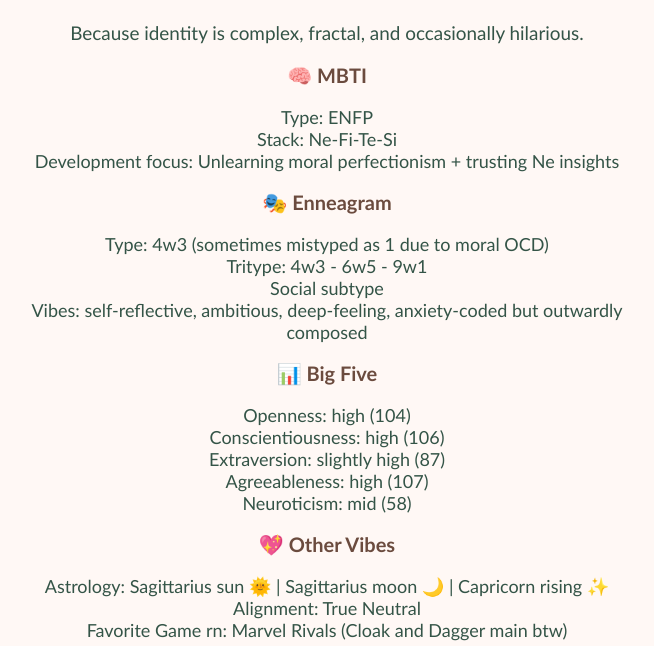
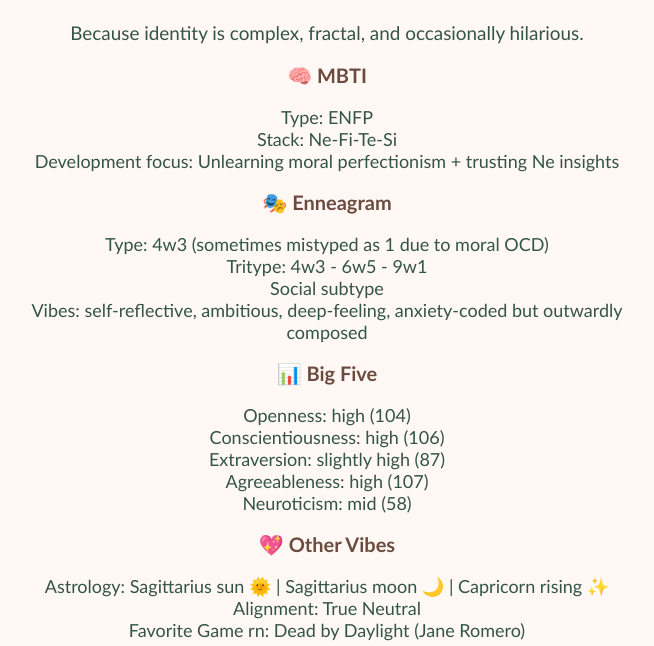
Before and after one commit to serenawarner/serenawarner.github.io, a plain HTML site: page fun.html in a window 1280 px wide. Shown: the part 154-800 px from the top of the page, without its empty margins (313-967 px from the left). Drawn offline with Linux system fonts and the light colour scheme.

Commit message:
Update fun.html

```diff
--- a/fun.html
+++ b/fun.html
@@ -49,7 +49,7 @@
             <ul style="list-style: none; padding-left: 0;">
                 <li>Astrology: Sagittarius sun 🌞 | Sagittarius moon 🌙 | Capricorn rising ✨</li>
                 <li>Alignment: True Neutral</li>
-                <li>Favorite Game rn: Marvel Rivals (Cloak and Dagger main btw)</li>
+                <li>Favorite Game rn: Dead by Daylight (Jane Romero)</li>
             </ul>
 
             <h2>💞 Things that make me happy</h2>
```
